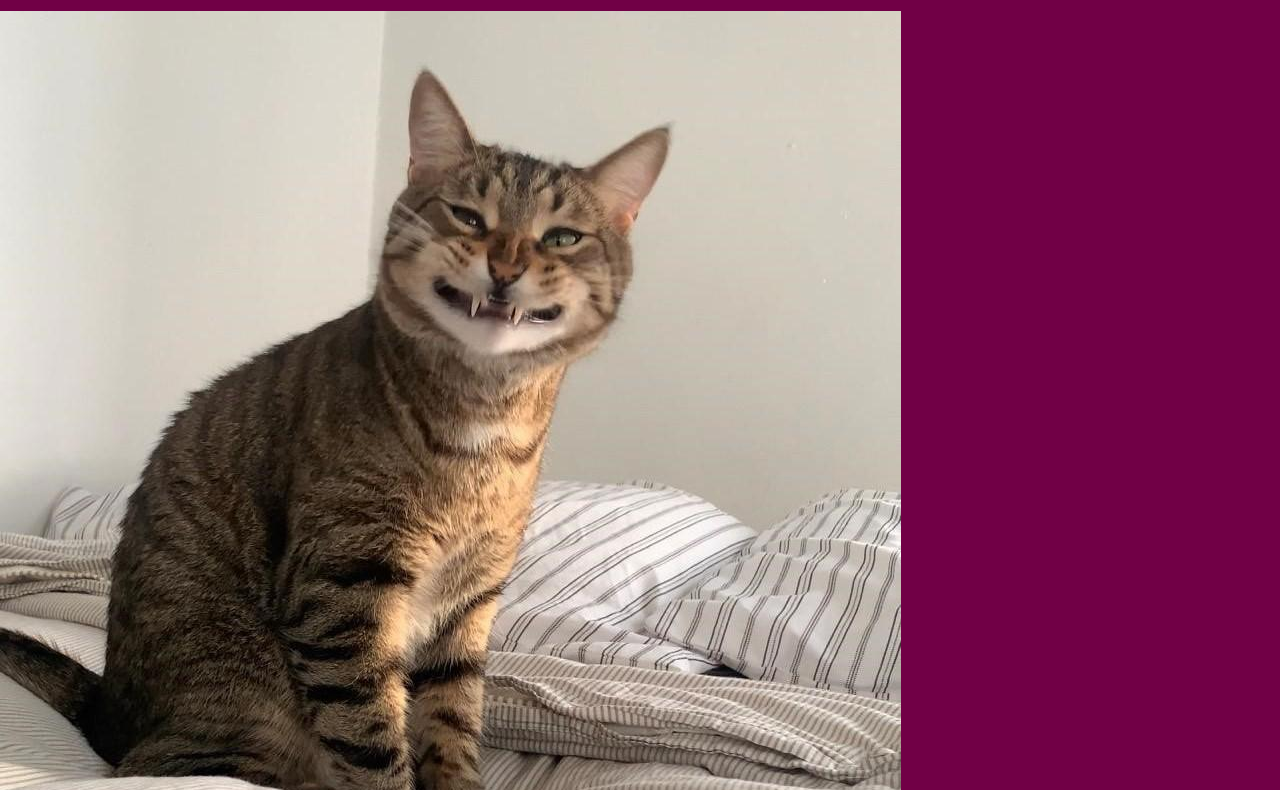
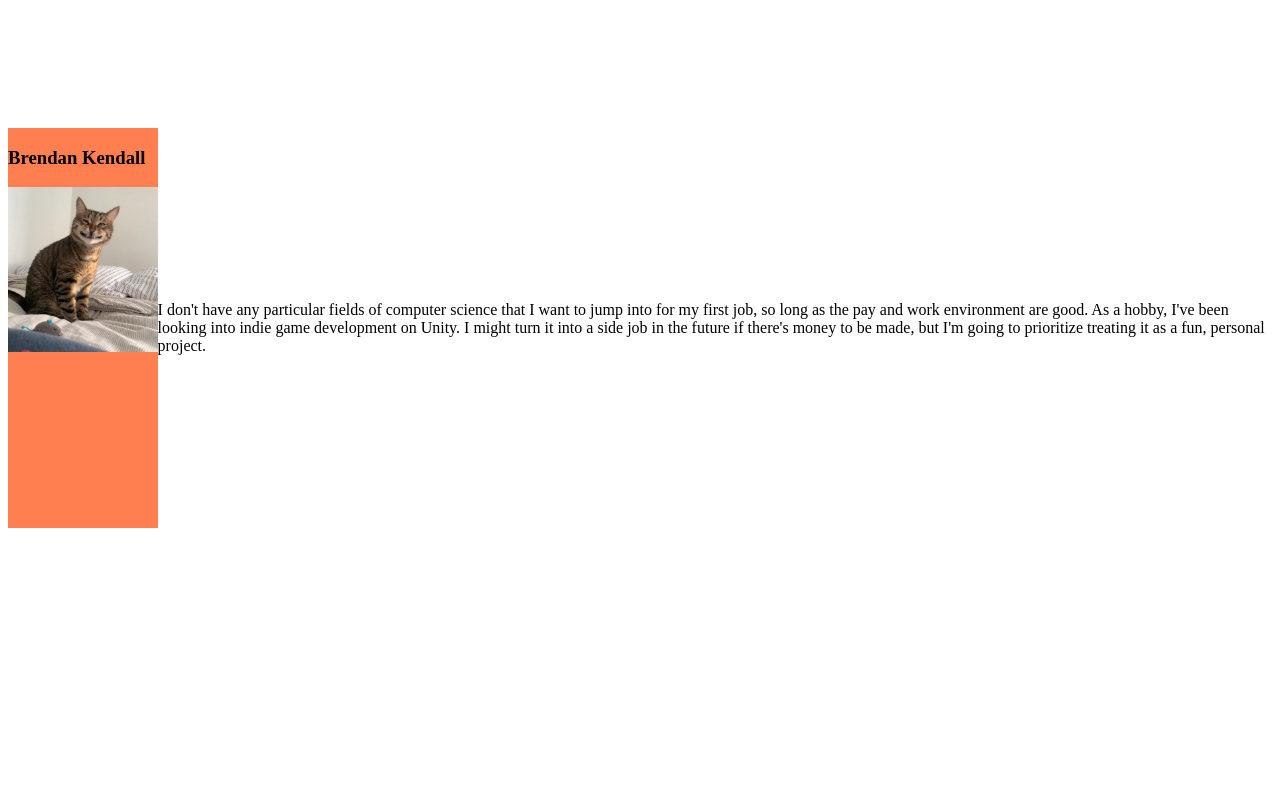
Before and after one commit to Emblin13/Emblin13.github.io, a plain HTML site: page index.html in a window 1280 px wide. Shown: the part 80-870 px from the top of the page. After the commit the page ends 816 px from the top, so only its background shows below. Drawn offline with Linux system fonts and the light colour scheme.

Commit message:
Added card

```diff
--- a/index.html
+++ b/index.html
@@ -6,14 +6,36 @@
     <title>My website</title>
 
     <link rel="stylesheet" href="styles.css">
-    <script src="scripts.js"></script>
 
 </head>
 <body>
 
-    <h1>Words</h1>
-    <img src="a4ym4rvysux81.jpg" alt="Brendan K.">
+    <article class="scene">
+        <div class="card">
 
+          <section class="front face">
+            <h1>Brendan Kendall</h1>
+            <img src="a4ym4rvysux81.jpg" alt="Placeholder">
+          </section>
+
+          <section class="back face">
+            <p>I sometimes do things on occasion</p>
+            <ul>
+              <!-- <li><a href="#">Social 1</a></li>
+              <li><a href="#">Social 2</a></li>
+              <li><a href="#">Social 3</a></li> -->
+            </ul>
+          </section>
+
+        </div>
+      </article>
+
+      I don't have any particular fields of computer science that I want to jump into for my first job, so long as the pay and work environment are good.
+
+      As a hobby, I've been looking into indie game development on Unity. I might turn it into a side job in the future if there's money to be made, but I'm going to prioritize treating it as a fun, personal project.
 
 </body>
+
+<script src="scripts.js"></script>
+
 </html>
--- a/scripts.js
+++ b/scripts.js
@@ -1 +1,11 @@
-console.log('Hello World!')
+// Check JS is Connected
+console.log("👍 JS Connected");
+
+// get all the card
+document.querySelectorAll(".card").forEach((item) => {
+  // for each item i.e. card, do this
+  item.addEventListener("click", (event) => {
+    // toggle class on card
+    item.classList.toggle("flipped");
+  });
+});
--- a/styles.css
+++ b/styles.css
@@ -1,18 +1,66 @@
-/*
-SELECTOR {
-    PROPERTY: VALUE;
+/* diagnostic styling */
+/* * {
+  outline: 1px dotted gray;
+} */
+
+/* layout */
+body {
+  display: flex;
+  justify-content: center;
+  align-items: center;
+  height: 100vh;
 }
-*/
 
-body {
-    background: #710046;
-    font-family: 'Roboto', sans-serif;
-    font-size: 16px;
-    font-weight: 400;
-    line-height: 1.5;
-    color: #212529;
-    text-align: left;
-    margin: 0;
-    padding: 0;
-    overflow-x: hidden;
+/* scene */
+.scene {
+  width: 300px;
+  height: 400px;
+
+  /* set perspective   */
+  perspective: 600px;
 }
+
+/* card */
+.card {
+  width: 100%;
+  height: 100%;
+  position: relative;
+
+  cursor: pointer;
+  transition: transform 0.5s;
+
+  /* preserve child 3d   */
+  transform-style: preserve-3d;
+}
+
+/* face */
+.face {
+  position: absolute;
+  height: 100%;
+  width: 100%;
+
+  /* hide back face   */
+  backface-visibility: hidden;
+}
+
+.front {
+  background: coral;
+}
+
+.back {
+  background: cornflowerblue;
+  /* flip it default   */
+  transform: rotateY(180deg);
+}
+
+/* flip card
+  * toggle with JS
+  */
+.flipped {
+  transform: rotateY(180deg);
+}
+
+section img {
+  width: 100%;
+  object-fit: cover;
+}
```
